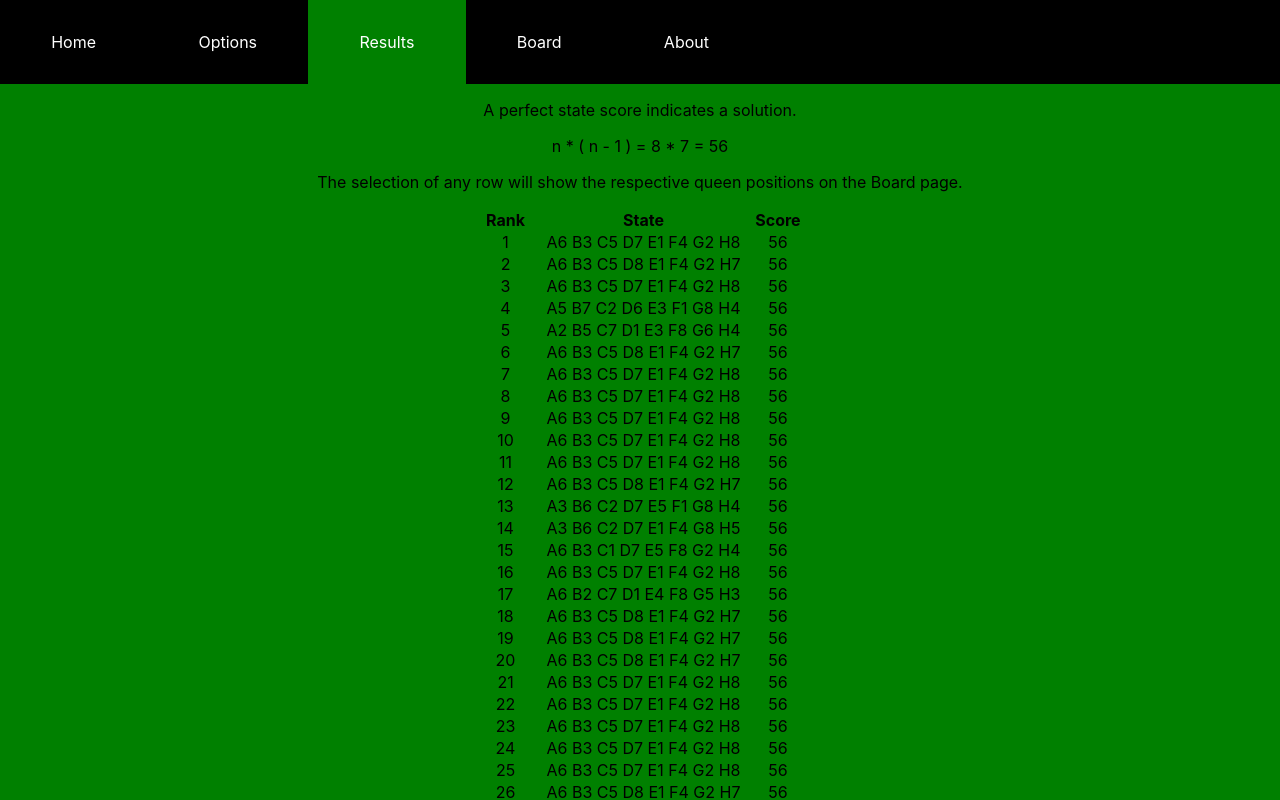
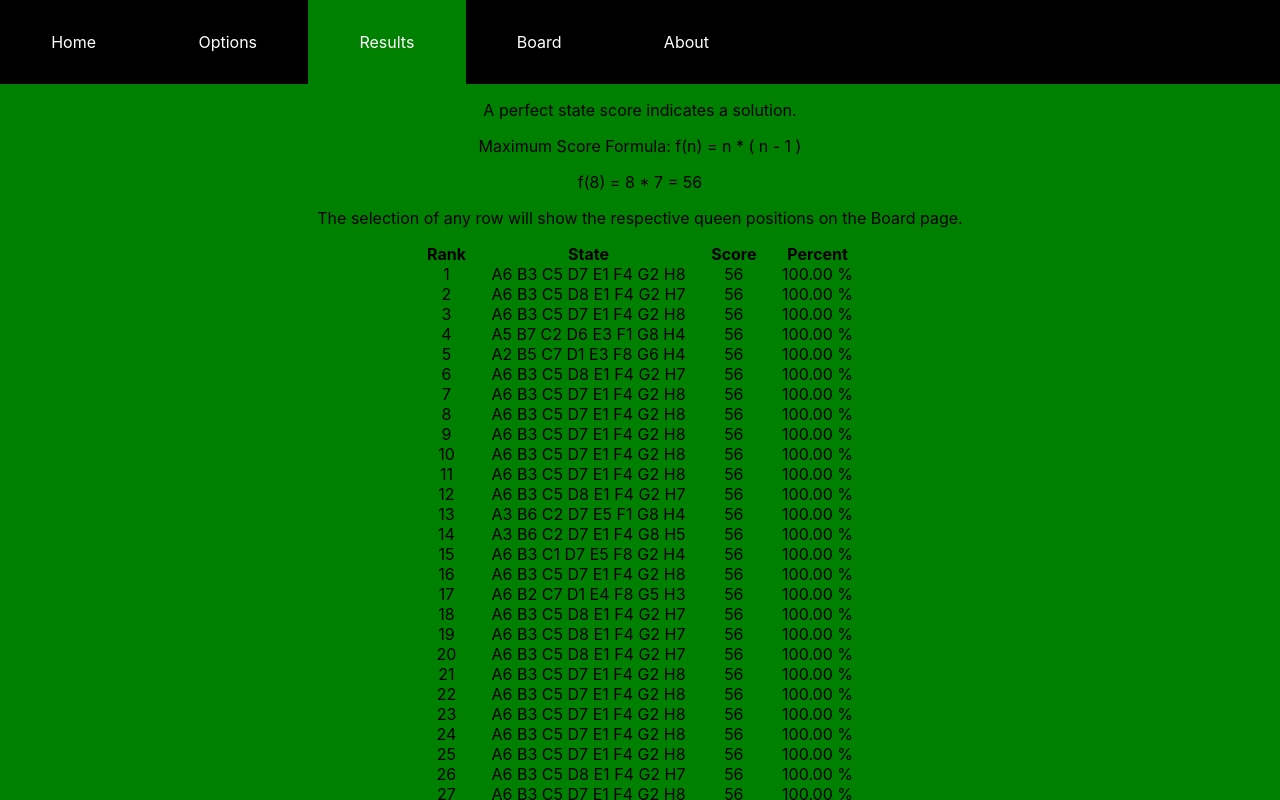
Before and after one commit to nugentmichael1/n-queens, a React (Create React App) app: page /options in a window 1280 px wide. Both pictures are taken after a click on the button "Run". Shown: the top 800 px of the page. Built offline with nearby package versions, Linux system fonts and the light colour scheme.

Commit message:
Erase results if parameters are changed CSS to highlight cursor hover result CSS for non-solutions

```diff
--- a/src/App.css
+++ b/src/App.css
@@ -152,8 +152,9 @@ img#homeQueen{
 
 table.results{
   margin: auto;
+  border-collapse: collapse;
 }
-.results td{
+.results td, .results th{
   padding: 0 1vw;
 }
 
@@ -170,3 +171,11 @@ a.fs:hover{
   color: var(--CSUF-Red);
   background-color: var(--CSUF-Blue);
 }
+
+tr.notSolution{
+  background-color: rgb(54, 0, 0);
+}
+
+tr.solution:hover, tr.notSolution:hover{
+  background-color: white;
+}
--- a/src/App.js
+++ b/src/App.js
@@ -55,6 +55,11 @@ function App() {
         setResults(experiment.run())
     }
 
+    const resetResults = () => {
+        setResults(undefined)
+        setCurCandidate(undefined)
+    }
+
     return (
         <>
             <Routes>
@@ -64,7 +69,7 @@ function App() {
             <Routes>
                 <Route path="/about" element={<About />} />
                 <Route path="/home" element={<Home />} />
-                <Route path="/options" element={<Options n={n} updateN={updateN} run={run} popSize={popSize} updatePopSize={updatePopSize} mutationProb={mutationProb} setMutationProb={setMutationProb} rep={rep} setRep={setRep} termCond={termCond} setTermCond={setTermCond} />} />
+                <Route path="/options" element={<Options n={n} updateN={updateN} run={run} popSize={popSize} updatePopSize={updatePopSize} mutationProb={mutationProb} setMutationProb={setMutationProb} rep={rep} setRep={setRep} termCond={termCond} setTermCond={setTermCond} resetResults={resetResults}/>} />
                 <Route path="/board" element={<Board size={n} curCandidate={curCandidate} />} />
                 <Route path="/results" element={<Results results={results} n={n} setCurCandidate={setCurCandidate} />} />
             </Routes>
--- a/src/components/Board.js
+++ b/src/components/Board.js
@@ -101,6 +101,7 @@ const BoardRowEmpty = ({ label, rowNum, n }) => {
 const Board = ({ size, curCandidate }) => {
 
     var board = [];
+    console.log("test");
 
     board.push(<XAxisLabels key={size + 1} n={size} />)
 
--- a/src/components/EvolutionaryAlgorithm.js
+++ b/src/components/EvolutionaryAlgorithm.js
@@ -479,6 +479,4 @@ class population {
     }
 }
 
-
-
-export { candidate, population }
+export { population }
--- a/src/components/Options.js
+++ b/src/components/Options.js
@@ -1,6 +1,6 @@
 import { useNavigate } from "react-router-dom";
 
-const Options = ({ n, updateN, run, popSize, updatePopSize, mutationProb, setMutationProb, rep, setRep, termCond, setTermCond }) => {
+const Options = ({ n, updateN, run, popSize, updatePopSize, mutationProb, setMutationProb, rep, setRep, termCond, setTermCond, resetResults }) => {
 
 
     let navigate = useNavigate();
@@ -10,6 +10,8 @@ const Options = ({ n, updateN, run, popSize, updatePopSize, mutationProb, setMut
     // initDescription += { rep }.rep ? "2D Array, Maximum collsion potential" : "1D Array Permutation, Avoids horizontal and vertical collisions";
 
     let repStr = { rep }.rep === 0 ? "2D Array" : "Permutation";
+
+    let description = <p>The adjustment of any parameter will erase the results a previously ran experiment.</p>
 
     return <>
         {/* <h1>Options</h1> */}
@@ -32,7 +34,7 @@ const Options = ({ n, updateN, run, popSize, updatePopSize, mutationProb, setMut
                         {n}
                     </td>
                     <td>
-                        <input type="range" min="4" max="20" value={n} id="n" onInput={() => { updateN(Number(document.getElementById("n").value)) }} />
+                        <input type="range" min="4" max="20" value={n} id="n" onInput={() => (updateN(Number(document.getElementById("n").value)), resetResults())} />
                     </td>
                 </tr>
                 <tr>
@@ -41,7 +43,7 @@ const Options = ({ n, updateN, run, popSize, updatePopSize, mutationProb, setMut
                     </td>
                     <td>{repStr}</td>
                     <td>
-                        <input type="range" min="0" max="1" value={rep} id="rep" onInput={() => { setRep(Number(document.getElementById("rep").value)) }} />
+                        <input type="range" min="0" max="1" value={rep} id="rep" onInput={() => (setRep(Number(document.getElementById("rep").value)), resetResults())} />
                     </td>
                 </tr>
                 <tr>
@@ -70,7 +72,7 @@ const Options = ({ n, updateN, run, popSize, updatePopSize, mutationProb, setMut
                         {mutationProb}%
                     </td>
                     <td>
-                        <input type="range" min="0" max="100" value={mutationProb} id="mutationProb" onInput={() => { setMutationProb(Number(document.getElementById("mutationProb").value)) }} />
+                        <input type="range" min="0" max="100" value={mutationProb} id="mutationProb" onInput={() => (setMutationProb(Number(document.getElementById("mutationProb").value)), resetResults())} />
                     </td>
                 </tr>
                 <tr>
@@ -94,7 +96,7 @@ const Options = ({ n, updateN, run, popSize, updatePopSize, mutationProb, setMut
                         {/* <input type='text' value={popSize} size='1' id='popSize' onChange={() => { updatePopSize(Number(document.getElementById('popSize').value)) }}></input> */}
                     </td>
                     <td>
-                        <input type="range" min="10" max="1000" value={popSize} id="popSize" onInput={() => { updatePopSize(Number(document.getElementById("popSize").value)) }} />
+                        <input type="range" min="10" max="1000" value={popSize} id="popSize" onInput={() => (updatePopSize(Number(document.getElementById("popSize").value)), resetResults())} />
                     </td>
                 </tr>
                 <tr>
@@ -121,27 +123,13 @@ const Options = ({ n, updateN, run, popSize, updatePopSize, mutationProb, setMut
                         {termCond.toLocaleString("en-US")} Iterations
                     </td>
                     <td>
-                        <input type="range" min="100" max="10000" value={termCond} id="termCond" onInput={() => { setTermCond(Number(document.getElementById("termCond").value)) }} />
+                        <input type="range" min="100" max="10000" value={termCond} id="termCond" onInput={() => (setTermCond(Number(document.getElementById("termCond").value)), resetResults())} />
                     </td>
                 </tr>
-                {/* <tr>
-                <td>Initialization</td>
-                <td>
-                    <table>
-                        <tbody>
-                            <tr>
-                                {initLabel}
-                            </tr>
-                            <tr>
-
-                            </tr>
-                        </tbody>
-                    </table>
-                </td>
-            </tr> */}
             </tbody>
         </table>
         <button onClick={() => (run(), navigate("/results"))}>Run</button>
+        {description}
     </>;
 };
 
--- a/src/components/Results.js
+++ b/src/components/Results.js
@@ -19,10 +19,11 @@ const Results = props => {
                 <th>Rank</th>
                 <th>State</th>
                 <th>Score</th>
+                <th>Percent</th>
             </tr>
         </thead>
         <tbody>
-            {props.results.map((candidate) => (<tr key={candidate.rank} onClick={() => (props.setCurCandidate(candidate), navigate("/board"))}>
+            {props.results.map((candidate) => (<tr key={candidate.rank} className={(candidate.score / maxScore === 1) ? "solution": "notSolution"} onClick={() => (props.setCurCandidate(candidate), navigate("/board"))}>
                 <td>
                     {candidate.rank + 1}
                 </td>
@@ -31,13 +32,14 @@ const Results = props => {
                     {/* {candidate.state.map(character => (character + " "))} */}
                 </td>
                 <td>{candidate.score}</td>
+                <td>{(candidate.score / maxScore * 100).toFixed(2)} %</td>
             </tr>))}
         </tbody>
     </table>
         : undefined
 
 
-    let pScore = <p>n * ( n - 1 ) = {+ props.n + " * " + (props.n - 1)} = {maxScore}</p>
+    let pScore = <><p>Maximum Score Formula: f(n) = n * ( n - 1 )</p> <p> f({props.n}) = {+ props.n + " * " + (props.n - 1)} = {maxScore}</p></>
 
     let heading = rTable ? <ul> <li><p>A perfect state score indicates a solution.</p></li><li>{pScore}</li> <li><p>The selection of any row will show the respective queen positions on the Board page.</p></li></ul> : <p>Once an experiment is ran, a table of results will appear here.</p>
 
```
